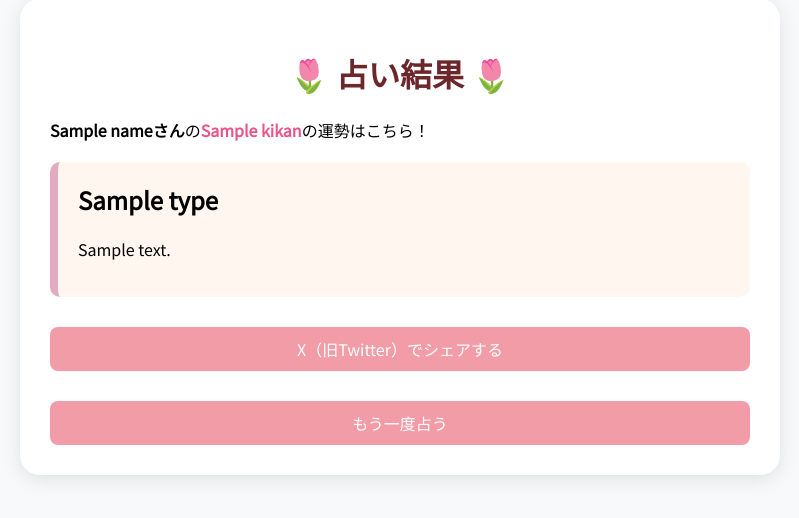
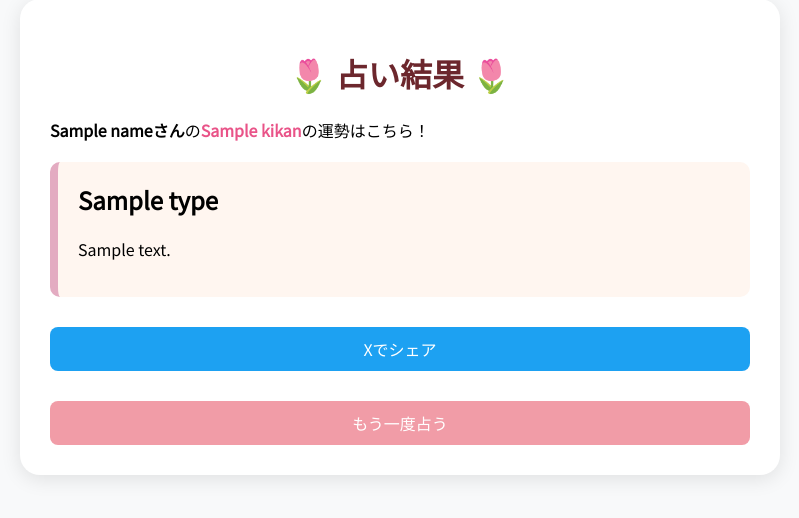
Before and after one commit to iyadomiran/python-apps, a Flask app: template templates/result.html in a window 1280 px wide. Shown: the part 41-559 px from the top of the page, without its empty margins (240-1039 px from the left). Run offline with Flask 3, Linux system fonts and the light colour scheme; the template is opened without the code that fills it: most values are stand-ins (such as "Sample title", 1, 10 or a date in 2020).

Commit message:
Add Flask version of fortune app

```diff
--- a/templates/result.html
+++ b/templates/result.html
@@ -26,12 +26,17 @@
                 {% endif %}
             </div>
         {% endfor %}
-        <!-- シェアボタン -->
-        <div style="text-align: center; margin-top: 30px;">
-            <a href="https://twitter.com/intent/tweet?text={{ name }}さんの{{ kikan }}の運勢は…%0A{% for unsei in kekka %}{{ unsei.type }}: {{ unsei.message }}%0A{% endfor %} #運勢占い"
-               target="_blank"
-               class="button">
-                X（旧Twitter）でシェアする
+
+        <!-- X へシェアボタン -->
+        <div style="margin-top: 30px; text-align: center;">
+            <a
+                href="https://twitter.com/intent/tweet?text={{ name }}さんの{{ kikan }}の運勢は…%0A{% for unsei in kekka %}{{ unsei.type }}: {{ unsei.message }}%0A{% endfor %}#運勢占い"
+                target="_blank"
+                rel="noopener noreferrer"
+                class="button"
+                style="background-color:#1DA1F2; color: white; padding: 10px 20px; border-radius: 8px; text-decoration: none;"
+            >
+                Xでシェア
             </a>
         </div>
 
```
